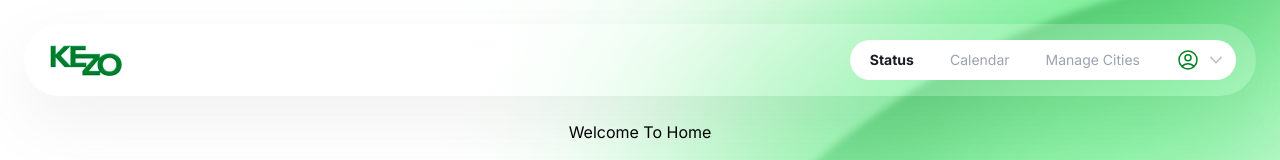
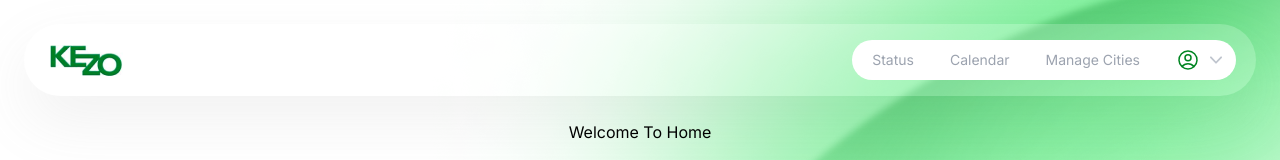
Before and after one commit to ZakariyaEnacton/kezo-web, a Next.js app: page / in a window 1280 px wide. Shown: the top 160 px of the page. Built offline with nearby package versions, Linux system fonts and the light colour scheme.

Commit message:
Fix: added

```diff
--- a/src/components/Navbar.tsx
+++ b/src/components/Navbar.tsx
@@ -7,16 +7,29 @@ import {
 } from "@heroicons/react/24/outline";
 import { Menu, Transition } from "@headlessui/react";
 import t from "./translate";
-import { useState } from "react";
+import { useEffect, useState } from "react";
 import { usePathname } from "next/navigation";
 
 const Navbar = () => {
-  const [activeItem, setActiveItem] = useState("Status");
+  const [activeItem, setActiveItem] = useState("");
   const pathname = usePathname();
+
+  useEffect(() => {
+    if (pathname === "/status") {
+      setActiveItem("Status");
+    } else if (pathname === "/calendar") {
+      setActiveItem("Calendar");
+    } else if (pathname === "/manage-cities") {
+      setActiveItem("Manage Cities");
+    } else {
+      setActiveItem("");
+    }
+  }, [pathname]);
 
   const handleNavItemClick = (itemName: string) => {
     setActiveItem(itemName);
   };
+
   return (
     <div className="flex pt-2 pr-2 pl-5 pb-2 gap-1 items-center rounded-full z-10 bg-white ">
       <div className="flex gap-9 justify-center items-center mr-8">
--- a/src/components/table/CalTable.tsx
+++ b/src/components/table/CalTable.tsx
@@ -155,7 +155,7 @@ const CalTable: React.FC = () => {
                   : data.id === 11
                   ? "bg-gray-100"
                   : "bg-white"
-              } flex items-start bg-white border-b border-third `}
+              } flex items-start bg-white border-b border-third`}
             >
               <td className="flex w-[74px] h-[60px] px-6 py-4 items-center justify-center">
                 <span className="text-sm font-normal text-black">
```
